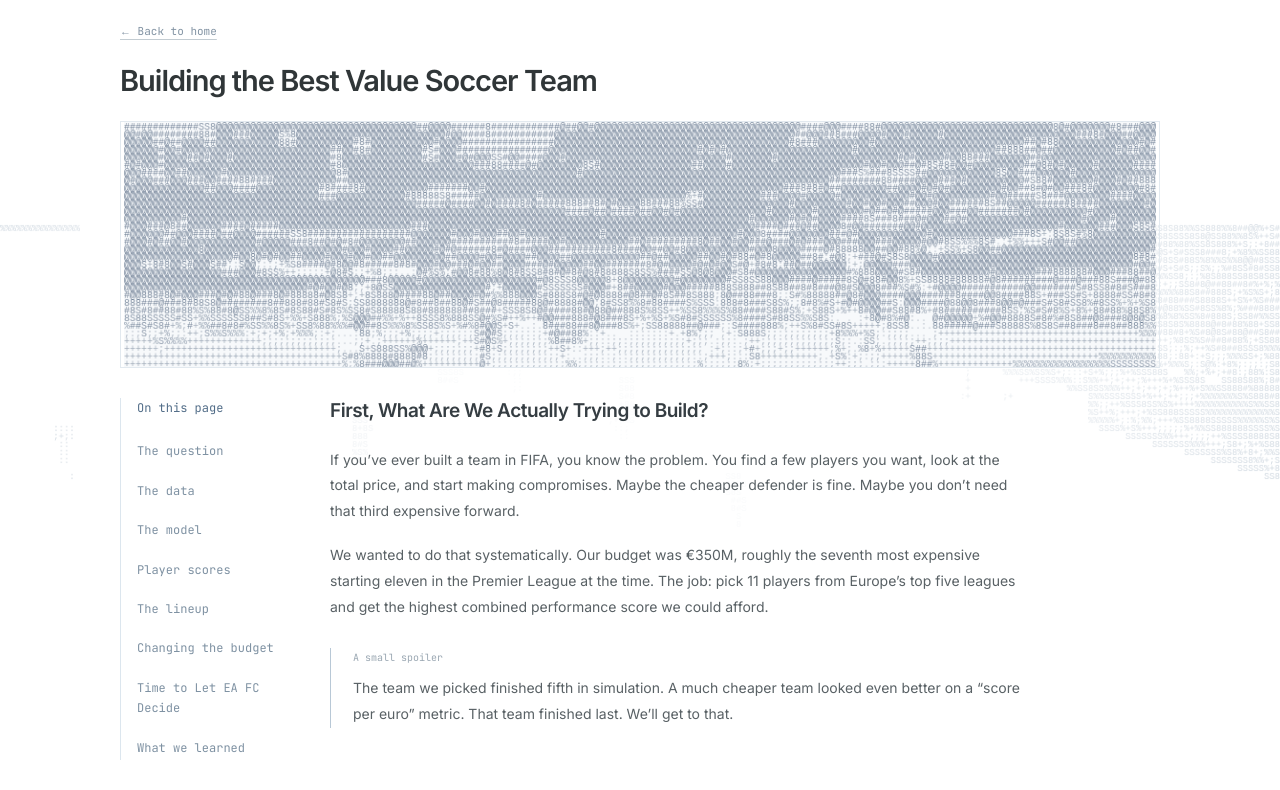
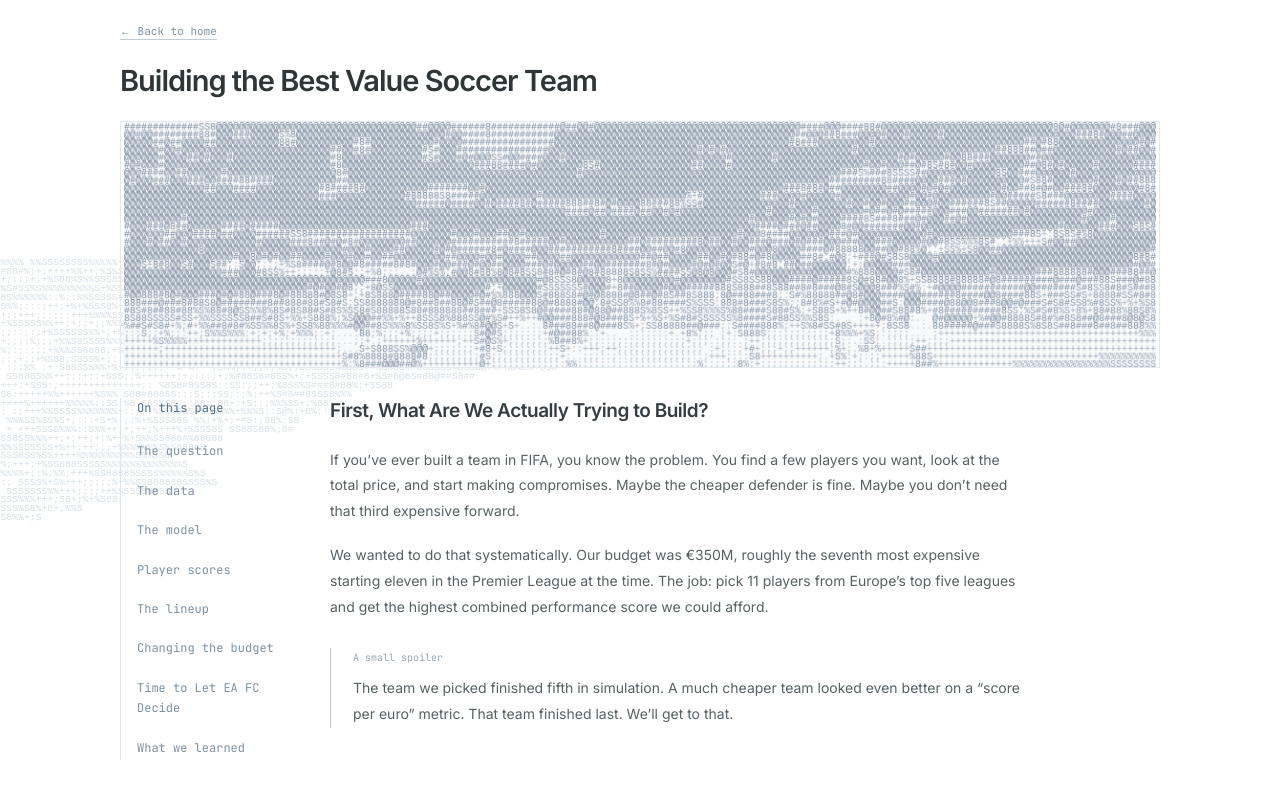
Before and after one commit to svalenci13/portfolio, a Next.js app: page /projects/soccer-optimization in a window 1280 px wide. Shown: the top 790 px of the page. Built offline with nearby package versions, Linux system fonts and the light colour scheme; a web font is replaced by a local one.

Commit message:
Render soccer ASCII background directly and remove fading masks

```diff
--- a/src/app/globals.css
+++ b/src/app/globals.css
@@ -342,16 +342,39 @@ body:has(.portfolio-home) { overflow: hidden; }
 @media (max-width:600px) { .article-report-title .article-ascii-banner { height: 85px; } }
 
 .soccer-article { position: relative; isolation: isolate; }
-.soccer-ascii-backdrop { position: fixed; z-index: -1; right: -6vw; top: 3vh; width: min(110vw,1500px); height: 94vh; object-fit: contain; pointer-events: none; opacity: .19; mask-image: linear-gradient(90deg,#000 0%,transparent 25%,transparent 70%,#000 100%); }
-@media (max-width:800px) { .soccer-ascii-backdrop { opacity: .07; mask-image: linear-gradient(90deg,transparent 20%,#000); } }
 
-.soccer-ascii-backdrop { width: min(130vw,1750px); height: auto; top: 24vh; right: -10vw; opacity: .18; }
-@media (max-width:800px) { .soccer-ascii-backdrop { width: 150vw; top: 30vh; opacity: .09; } }
+
+
+
+
 
 .article-back-home { display: inline-block; margin-top: 22px; font: 11px/1.8 var(--font-jetbrains-mono), monospace; color: #8293a3; }
 .article-report-title { padding-top: 18px; }
 .article-report-title .article-ascii-banner { width: 100%; height: auto; aspect-ratio: 1080 / 256; object-fit: contain; }
 .soccer-article { isolation: isolate; }
 .article-shell { position: relative; z-index: 1; }
-.soccer-ascii-backdrop { z-index: 0; top: 28vh; left: 50%; right: auto; transform: translateX(-50%); width: max(100vw,1200px); max-width: 1800px; height: auto; opacity: .30; mask-image: linear-gradient(90deg,#000 0%,rgba(0,0,0,.12) 35%,rgba(0,0,0,.12) 65%,#000 100%); }
-@media (max-width:800px) { .soccer-ascii-backdrop { width: 140vw; min-width: 650px; left: 58%; top: 33vh; opacity: .16; } }
+
+
+
+/* A static, unmasked scene: keep the goal visible behind the report. */
+.soccer-ascii-backdrop {
+  position: fixed;
+  z-index: 0;
+  pointer-events: none;
+  left: 50%;
+  top: 32vh;
+  transform: translateX(-50%);
+  width: max(110vw, 1200px);
+  max-width: 1900px;
+  height: auto;
+  color: #718da8;
+  opacity: .28;
+}
+@media (max-width: 800px) {
+  .soccer-ascii-backdrop {
+    width: 1100px;
+    left: 40%;
+    top: 36vh;
+    opacity: .21;
+  }
+}
--- a/src/components/soccer-backdrop.tsx
+++ b/src/components/soccer-backdrop.tsx
@@ -1,19 +1,13 @@
-"use client"
-
-import { useEffect, useRef } from "react"
 import rows from "@/lib/soccer-backdrop.json"
 
 export function SoccerBackdrop() {
-  const ref = useRef<HTMLCanvasElement>(null)
-  useEffect(() => {
-    const ctx = ref.current?.getContext("2d")
-    if (!ctx) return
-    ctx.clearRect(0, 0, 1440, 558)
-    ctx.font = "10px monospace"; ctx.textBaseline = "top"
-    ctx.fillStyle = "#637f9a"
-    for (let y = 0; y < rows.length; y++) for (let x = 0; x < rows[y].length; x++) {
-      if (rows[y][x] !== " ") ctx.fillText(rows[y][x], x * 6, y * 9)
-    }
-  }, [])
-  return <canvas ref={ref} width={1440} height={558} className="soccer-ascii-backdrop" aria-hidden="true" />
+  return (
+    <svg className="soccer-ascii-backdrop" viewBox="0 0 1440 558" aria-hidden="true" focusable="false">
+      <g fill="currentColor" fontFamily="monospace" fontSize="10" xmlSpace="preserve">
+        {rows.map((row, index) => (
+          <text key={index} x="0" y={index * 9 + 9}>{row}</text>
+        ))}
+      </g>
+    </svg>
+  )
 }
```
